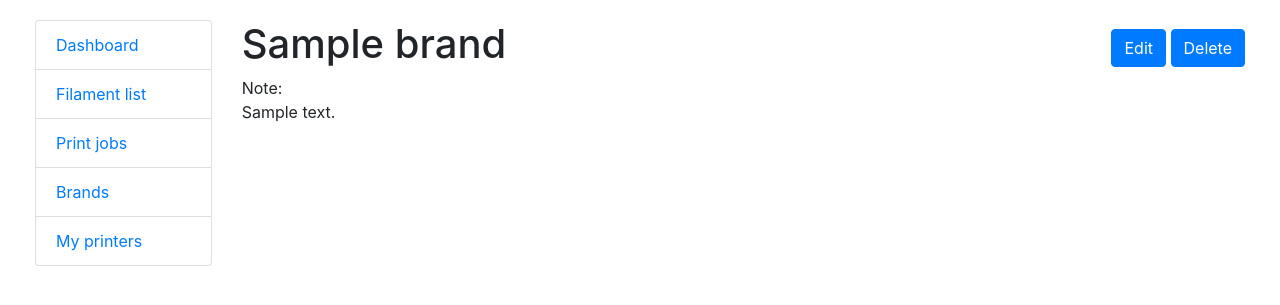
After one commit to kaminska-racoonDev/printpal, a Django app: page /brand/1/detail/ in a window 1280 px wide. The commit adds this page. Shown: the top 305 px of the page. Run offline with Django 5.2, Linux system fonts and the light colour scheme; tables that the repository leaves empty hold one stand-in row (values such as "Sample post").

Commit message:
Added and updated models. New views.
The project is now fully drafted.
I reviewed models' structure, applied minor tweaks. Main views and templates for them have been added as well.

```diff
--- a/printpal_app/models.py
+++ b/printpal_app/models.py
@@ -13,7 +13,7 @@ class Printer(models.Model):
         REPAIR = "repair"
         OUT_OF_ORDER = "out of order"
 
-    name = models.CharField(max_length=255)
+    name = models.CharField(max_length=255, unique=True)
     model_name = models.CharField(max_length=255)
     status = models.CharField(
         max_length=50,
@@ -22,36 +22,42 @@ class Printer(models.Model):
     )
 
 
-class Material(models.Model):
-    name = models.CharField(max_length=70, unique=True)
+class Brand(models.Model):
+    name = models.CharField(max_length=150, unique=True)
+    note = models.TextField(blank=True)
 
     def __str__(self):
-        return f"{self.name}"
+        return self.name
 
 
 class Filament(models.Model):
-    # class FilamentStatus(models.TextChoices):
-    #     FULL = "full", "Full"
-    #     PARTIAL = "partial", "Partial"
-    #     LOW = "low", "Low"
-    #     EMPTY = "empty", "Empty"
     class WeightOpts(models.TextChoices):
         LIGHT = "0.75"
         REGULAR = "0.85"
         HEAVY = "3.0"
 
-    brand = models.CharField(max_length=100)
+    class MaterialOpts(models.TextChoices):
+        PLA = "PLA", "pla"
+        PETG = "PETG", "petg"
+        ABS = "ABS", "abs"
+        TPU = "TPU", "tpu"
+
+    brand = models.ForeignKey(
+        Brand,
+        on_delete=models.CASCADE,
+        related_name='filaments'
+    )
     weight = models.CharField(
         choices=WeightOpts.choices,
         default=WeightOpts.REGULAR)
     color = models.CharField(max_length=50, unique=True)
-    material = models.ManyToManyField(Material)
+    color_code = models.CharField(max_length=7, default="#ffffff")
+    material = models.CharField(
+        max_length=15,
+        choices=MaterialOpts.choices,
+        default=MaterialOpts.PLA
+    )
     amount = models.IntegerField(default=0)
-    # status = models.CharField(
-    #     max_length=10,
-    #     choices=FilamentStatus.choices,
-    #     default=FilamentStatus.FULL
-    # )
 
     def __str__(self):
         return f"{self.brand} {self.color} ({self.material})"
@@ -59,8 +65,10 @@ class Filament(models.Model):
 
 class PrintJob(models.Model):
     model_name = models.CharField(max_length=255)
-    time = models.IntegerField(default=0)  # Time in hours
+    time = models.FloatField(default=0)
     filament = models.ManyToManyField(Filament)
+    image = models.URLField(blank=True)
+    note = models.TextField(blank=True)
 
 
 class MyPrintPal(models.Model):
--- a/printpal_app/urls.py
+++ b/printpal_app/urls.py
@@ -5,7 +5,23 @@ from printpal_app.views import (
     FilamentsCreateView,
     FilamentsDeleteView,
     FilamentsEditView,
-    MaterialCreateView,
+    # MaterialCreateView,
+    FilamentAmountUpdateView,
+    PrintJobListView,
+    PrintJobCreateView,
+    PrintJobDeleteView,
+    PrintJobUpdateView,
+    PrintJobDetailView,
+    # MaterialListView,
+    PrinterListView,
+    PrinterCreateView,
+    PrinterUpdateView,
+    PrinterDeleteView,
+    BrandListView,
+    BrandCreateView,
+    BrandUpdateView,
+    BrandDeleteView,
+    BrandDetailView
 )
 
 
@@ -33,10 +49,90 @@ urlpatterns = [
         FilamentsEditView.as_view(),
         name="filament-edit"),
     path(
-        "material/create/",
-        MaterialCreateView.as_view(),
-        name="material-create"
-    )
+        "filament/<int:pk>/amount/",
+        FilamentAmountUpdateView.as_view(),
+        name="filament-amount"
+    ),
+    # path(
+    #     "material/create/",
+    #     MaterialCreateView.as_view(),
+    #     name="material-create"
+    # ),
+    path(
+        "printjobs/",
+        PrintJobListView.as_view(),
+        name="printjob-list"
+    ),
+    path(
+        "printjob/create/",
+        PrintJobCreateView.as_view(),
+        name="printjob-create"
+    ),
+    path(
+        "printjob/<int:pk>/edit/",
+        PrintJobUpdateView.as_view(),
+        name="printjob-edit"
+    ),
+    path(
+        "printjob/<int:pk>/delete/",
+        PrintJobDeleteView.as_view(),
+        name="printjob-delete"
+    ),
+    path(
+        "printjob/<int:pk>/",
+        PrintJobDetailView.as_view(),
+        name="printjob-detail"
+    ),
+    # path(
+    #     "materials/",
+    #     MaterialListView.as_view(),
+    #     name="material-list"
+    # ),
+    path(
+        "printers/",
+        PrinterListView.as_view(),
+        name="printer-list"
+    ),
+    path(
+        "printer/create/",
+        PrinterCreateView.as_view(),
+        name="printer-create"
+    ),
+    path(
+        "printer/<int:pk>/edit/",
+        PrinterUpdateView.as_view(),
+        name="printer-edit"
+    ),
+    path(
+        "printer/<int:pk>/delete/",
+        PrinterDeleteView.as_view(),
+        name="printer-delete"
+    ),
+    path(
+        "brands/",
+        BrandListView.as_view(),
+        name="brands-list"
+    ),
+    path(
+        "brand/create",
+        BrandCreateView.as_view(),
+        name="brand-create"
+    ),
+    path(
+        "brand/<int:pk>/detail/",
+        BrandDetailView.as_view(),
+        name="brand-detail"
+    ),
+    path(
+        "brand/<int:pk>/edit",
+        BrandUpdateView.as_view(),
+        name="brand-edit"
+    ),
+    path(
+        "brand/<int:pk>/delete",
+        BrandDeleteView.as_view(),
+        name="brand-delete"
+    ),
 ]
 
 app_name = "printpal_app"
--- a/printpal_app/views.py
+++ b/printpal_app/views.py
@@ -1,22 +1,38 @@
 from django.views import generic
 from django.urls import reverse_lazy
-from .models import (
+from django.shortcuts import get_object_or_404, redirect
+from printpal_app.models import (
     Filament,
-    Material,
+    # Material,
     Printer,
     PrintUser,
     PrintJob,
     MyPrintPal,
+    Brand
 )
-from .forms import (
+from printpal_app.forms import (
     FilamentForm,
     PrinterForm,
-    MaterialForm,
+    BrandForm,
+    PrintJobForm
 )
 
 
 class Dashboard(generic.TemplateView):
     template_name = 'printpal_app/dashboard.html'
+
+    def get_context_data(self, **kwargs):
+        context = super().get_context_data(**kwargs)
+
+        context["printers"] = Printer.objects.all()
+
+        context["filaments_in_stock"] = Filament.objects.all()
+
+        context["latest_printjobs"] = (
+            PrintJob.objects.order_by("-id")[:3]
+        )
+
+        return context
 
 
 class FilamentsListView(generic.ListView):
@@ -42,32 +58,125 @@ class FilamentsEditView(generic.UpdateView):
     form_class = FilamentForm
     success_url = reverse_lazy('printpal_app:filament-list')
 
+
+class FilamentAmountUpdateView(generic.View):
+    def post(self, request, pk):
+        filament = get_object_or_404(Filament, pk=pk)
+        action = request.POST.get("action")
+
+        if action == "increase":
+            filament.amount += 1
+        elif action == "decrease":
+            if filament.amount > 0:
+                filament.amount -= 1
+        elif action == "set":
+            try:
+                filament.amount = int(request.POST.get("amount"))
+            except (TypeError, ValueError):
+                pass
+
+        filament.save()
+        return redirect('printpal_app:filament-list')
+
+
 # Printer
 
 
 class PrinterListView(generic.ListView):
     model = Printer
-    template_name = 'printpal/printer_list.html'
+    template_name = 'printpal_app/printer_list.html'
 
 
 class PrinterCreateView(generic.CreateView):
     model = Printer
     form_class = PrinterForm
-    success_url = reverse_lazy('printpal:printer-list.html')
+    success_url = reverse_lazy('printpal_app:printer-list')
+
+
+class PrinterUpdateView(generic.UpdateView):
+    model = Printer
+    form_class = PrinterForm
+    success_url = reverse_lazy('printpal_app:printer-list')
 
 
 class PrinterDeleteView(generic.DeleteView):
-    model = Filament
-    success_url = reverse_lazy('printpal:printer-list.html')
+    model = Printer
+    success_url = reverse_lazy('printpal_app:printer-list')
+
+# Material
 
 
-class MaterialCreateView(generic.CreateView):
-    model = Material
-    form_class = MaterialForm
-    success_url = reverse_lazy('printpal_app:filament-list')
+# class MaterialListView(generic.ListView):
+#     model = Material
+#     template_name = 'printpal/material_list.html'
 
 
-class MaterialEditView(generic.UpdateView):
-    model = Material
-    form_class = MaterialForm
-    success_url = reverse_lazy('printpal_app:filament-list')
+# class MaterialCreateView(generic.CreateView):
+#     model = Material
+#     form_class = MaterialForm
+#     success_url = reverse_lazy('printpal_app:filament-list')
+
+
+# class MaterialEditView(generic.UpdateView):
+#     model = Material
+#     form_class = MaterialForm
+#     success_url = reverse_lazy('printpal_app:filament-list')
+
+# Print job
+
+
+class PrintJobListView(generic.ListView):
+    model = PrintJob
+    template_name = 'printpal/printjob_list.html'
+
+
+class PrintJobDetailView(generic.DetailView):
+    model = PrintJob
+    context_object_name = "job"
+    # template_name = 'printpal/printjob_detail.html'
+
+
+class PrintJobCreateView(generic.CreateView):
+    model = PrintJob
+    form_class = PrintJobForm
+    success_url = reverse_lazy('printpal_app:printjob-list')
+
+
+class PrintJobUpdateView(generic.UpdateView):
+    model = PrintJob
+    form_class = PrintJobForm
+    success_url = reverse_lazy('printpal_app:printjob-list')
+
+
+class PrintJobDeleteView(generic.DeleteView):
+    model = PrintJob
+    success_url = reverse_lazy('printpal_app:printjob-list')
+
+# Brand
+
+
+class BrandListView(generic.ListView):
+    model = Brand
+    template_name = "printpal_app/brand_list.html"
+
+
+class BrandDetailView(generic.DetailView):
+    model = Brand
+    template_name = "printpal_app/brand_detail.html"
+
+
+class BrandCreateView(generic.CreateView):
+    model = Brand
+    form_class = BrandForm
+    success_url = reverse_lazy('printpal_app:brands-list')
+
+
+class BrandUpdateView(generic.UpdateView):
+    model = Brand
+    form_class = BrandForm
+    success_url = reverse_lazy('printpal_app:brands-list')
+
+
+class BrandDeleteView(generic.DeleteView):
+    model = Brand
+    success_url = reverse_lazy('printpal_app:brands-list')
--- /dev/null
+++ b/static/css/styles.css
@@ -0,0 +1,36 @@
+body {
+    margin: 20px;
+}
+
+.page-headers {
+    display: flex;
+    justify-content: space-between;
+    align-items: center;
+}
+
+.detail-main-body {
+    display: flex;
+    align-items: center;
+}
+
+.printjob-img {
+    width: 450px;
+}
+
+.printer-list {
+    display: flex;
+    flex-direction: row;
+    gap: 20px;
+    align-items: center;
+    /* justify-content: space-between; */
+}
+
+.printer-item-name {
+    font-weight: 700;
+    font-size: 20px;
+    border-bottom: 2px solid rgb(163, 163, 163);
+}
+
+.h2-redirect {
+    font-weight: 400;
+}
--- a/templates/includes/sidebar.html
+++ b/templates/includes/sidebar.html
@@ -1,3 +1,7 @@
 <ul class="sidebar-nav list-group">
-  sidebar works
+  <li class="list-group-item"><a href="{% url 'printpal_app:dashboard' %}">Dashboard</a></li>
+  <li class="list-group-item"><a href="{% url 'printpal_app:filament-list' %}">Filament list</a></li>
+  <li class="list-group-item"><a href="{% url 'printpal_app:printjob-list' %}">Print jobs</a></li>
+  <li class="list-group-item"><a href="{% url 'printpal_app:brands-list' %}">Brands</a></li>
+  <li class="list-group-item"><a href="{% url 'printpal_app:printer-list' %}">My printers</a></li>
 </ul>
--- /dev/null
+++ b/templates/printpal_app/brand_detail.html
@@ -0,0 +1,31 @@
+{% extends 'base.html' %}
+
+{% block content %}
+<div class="page-headers">
+    <h1>{{ brand.name }}</h1>
+    <div class="btn-box">
+        <a
+            href="{% url 'printpal_app:brand-edit' brand.pk %}"
+            class="btn btn-primary"
+        >
+            Edit
+        </a>
+        <a
+            href="{% url 'printpal_app:brand-delete' brand.pk %}"
+            class="btn btn-primary"
+        >
+            Delete
+        </a>
+    </div>
+</div>
+<div class="detail-main-body">
+    {% if brand.note %}
+        <p>Note:
+            <br/>
+            {{ brand.note }}
+        </p>
+    {% else %}
+        <p>No notes yet.</p>
+    {% endif %}
+</div>
+{% endblock %}
```
Also changed, not shown: printpal_app/forms.py (+23 -10 lines), requirements.txt (added, +7 -0 lines), templates/printpal_app/brand_form.html (added, +12 -0 lines), templates/printpal_app/brand_list.html (added, +21 -0 lines), templates/printpal_app/dashboard.html (+58 -2 lines), templates/printpal_app/filament_list.html (+14 -7 lines), templates/printpal_app/printer_confirm_delete.html (added, +12 -0 lines), templates/printpal_app/printer_form.html (added, +12 -0 lines), templates/printpal_app/printer_list.html (added, +24 -0 lines), templates/printpal_app/printjob_detail.html (added, +31 -0 lines), templates/printpal_app/printjob_form.html (added, +12 -0 lines), templates/printpal_app/printjob_list.html (added, +26 -0 lines).
